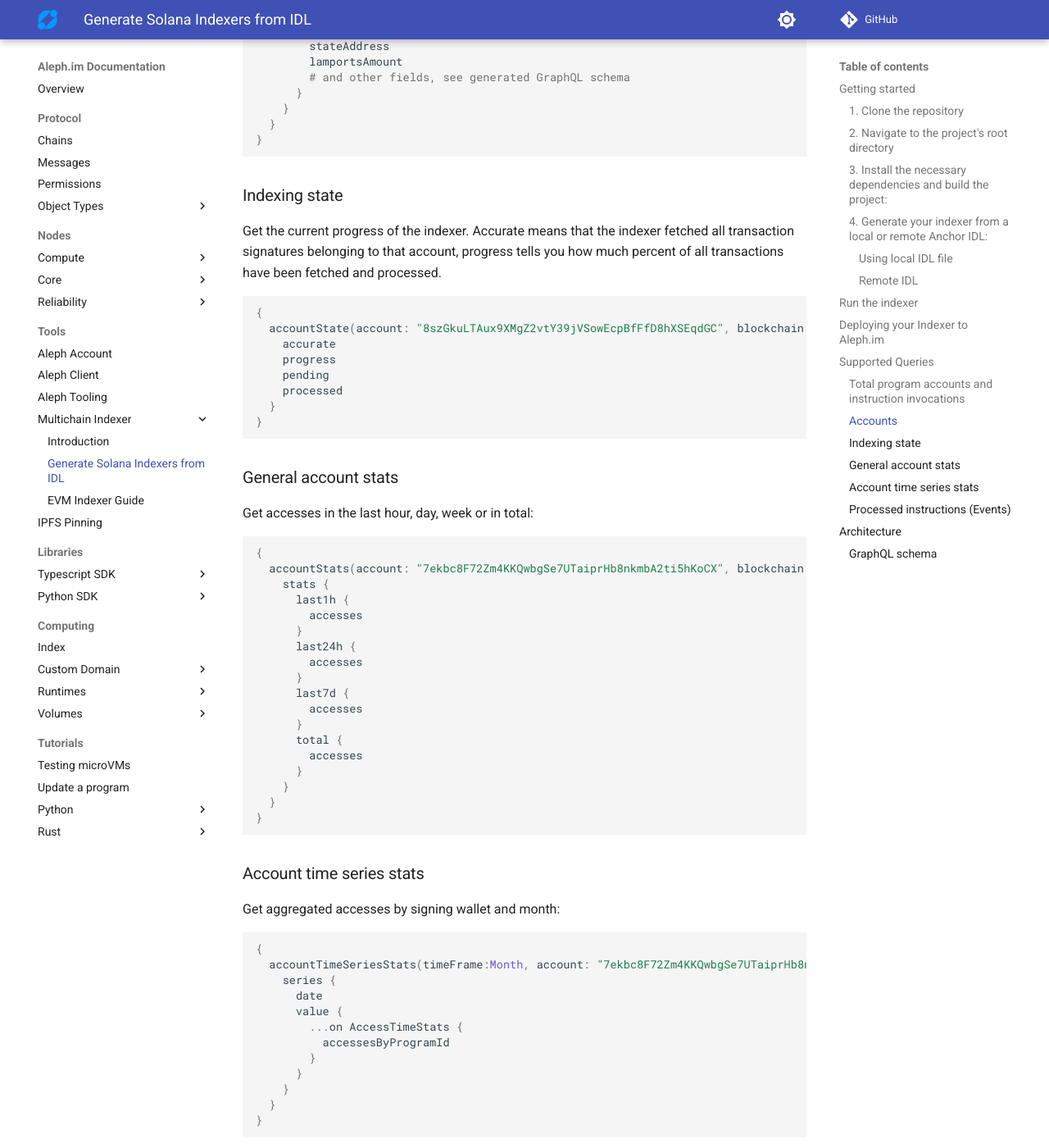
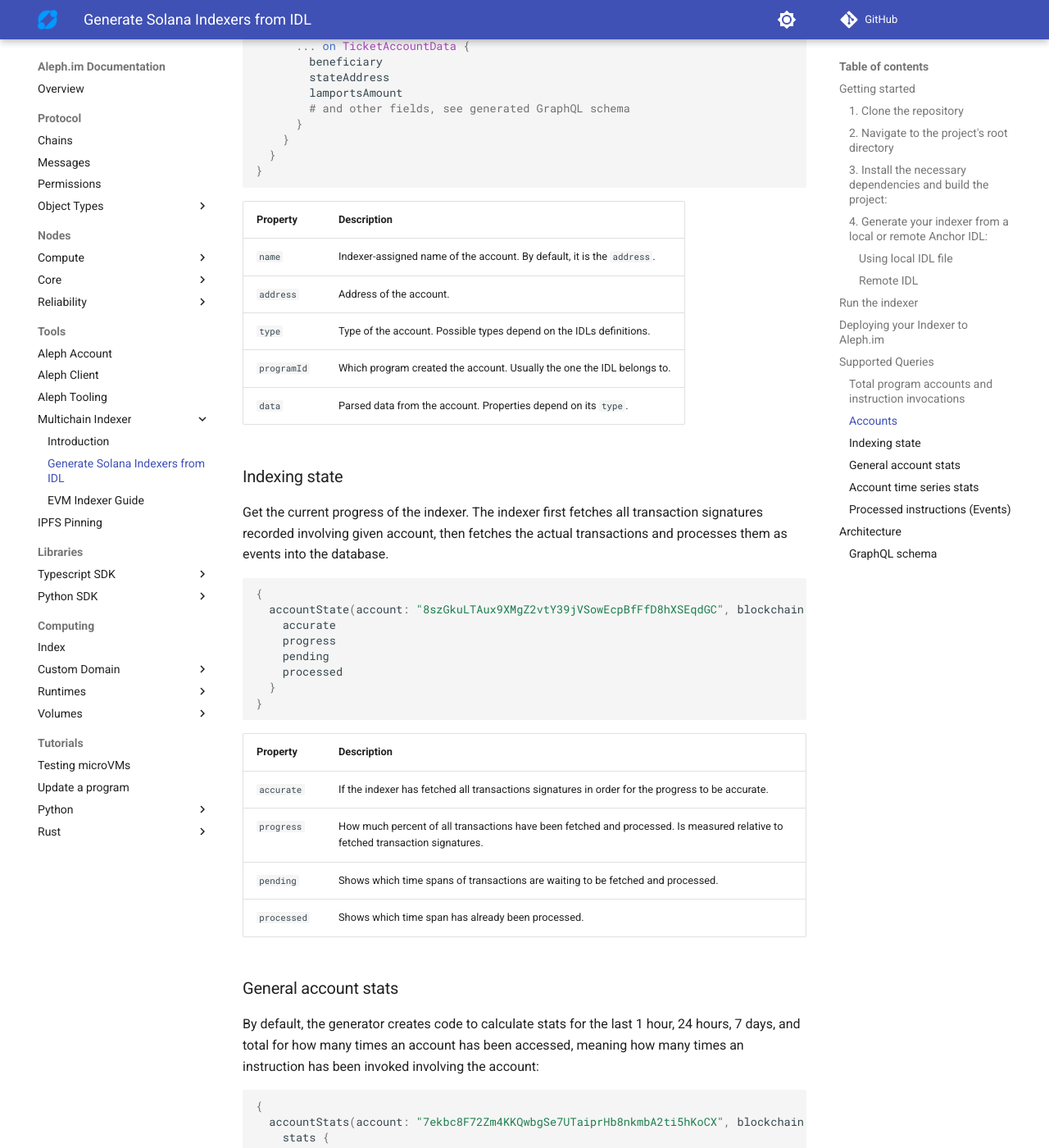
Before and after one commit to aleph-im/aleph-docs, an MkDocs documentation site: the page built from docs/tools/indexer/indexer-generator.md, in a window 1280 px wide and 1400 px high, scrolled down 3857 px. Shown: the whole window at 82% size. Built offline with MkDocs 1.6.1 and Material for MkDocs 9.7.7, drawn with Linux system fonts in a browser that asks for light colours; comment, search, counter and statistics services are not loaded; some of the changed text lies outside the part shown.

Commit message:
Add docs to all GraphQL fields

````diff
--- a/docs/tools/indexer/indexer-generator.md
+++ b/docs/tools/indexer/indexer-generator.md
@@ -102,19 +102,22 @@
 }
 ```
 
-| Property                 | Description                                                                        |
-|--------------------------|------------------------------------------------------------------------------------|
-| totalAccounts            | The amount of indexed accounts by account type                                     |
-| totalAccesses            | The total amount of events registered across all program accounts                  |
-| totalAccessesByProgramId | The amount of events registered by each signer (user) interacting with the program |
-| startTimestamp           | The timestamp of the first indexed event                                           |
-| endTimestamp             | The timestamp of the last indexed event                                            |
+| Property                   | Description                                                                        |
+|----------------------------|------------------------------------------------------------------------------------|
+| `totalAccounts`            | The amount of indexed accounts by account type                                     |
+| `totalAccesses`            | The total amount of events registered across all program accounts                  |
+| `totalAccessesByProgramId` | The amount of events registered by each signer (user) interacting with the program |
+| `startTimestamp`           | The timestamp of the first indexed event                                           |
+| `endTimestamp`             | The timestamp of the last indexed event                                            |
 
 ### Accounts
-Get all accounts, their addresses, Anchor type and contents:
+Get all accounts, their addresses, Anchor IDL type and contents:
+
 ```graphql
 {
   accounts {
+    name
+    programId
     address
     type
     data {
@@ -146,9 +149,18 @@
 }
 ```
 
+| Property    | Description                                                            |
+|-------------|------------------------------------------------------------------------|
+| `name`      | Indexer-assigned name of the account. By default, it is the `address`. |
+| `address`   | Address of the account.                                                |
+| `type`      | Type of the account. Possible types depend on the IDLs definitions.    |
+| `programId` | Which program created the account. Usually the one the IDL belongs to. |
+| `data`      | Parsed data from the account. Properties depend on its `type`.         |
+
 ### Indexing state
-Get the current progress of the indexer. Accurate means that the indexer fetched all transaction signatures belonging to
-that account, progress tells you how much percent of all transactions have been fetched and processed.
+Get the current progress of the indexer. The indexer first fetches all transaction signatures recorded involving given account,
+then fetches the actual transactions and processes them as events into the database.
+
 ```graphql
 {
   accountState(account: "8szGkuLTAux9XMgZ2vtY39jVSowEcpBfFfD8hXSEqdGC", blockchain: "solana", type: transaction) {
@@ -160,11 +172,20 @@
 }
 ```
 
+| Property    | Description                                                                                                                   |
+|-------------|-------------------------------------------------------------------------------------------------------------------------------|
+| `accurate`  | If the indexer has fetched all transactions signatures in order for the progress to be accurate.                              |
+| `progress`  | How much percent of all transactions have been fetched and processed. Is measured relative to fetched transaction signatures. |
+| `pending`   | Shows which time spans of transactions are waiting to be fetched and processed.                                               |
+| `processed` | Shows which time span has already been processed.                                                                             |
+
 ### General account stats
-Get accesses in the last hour, day, week or in total:
+By default, the generator creates code to calculate stats for the last 1 hour, 24 hours, 7 days, and total for how many times
+an account has been accessed, meaning how many times an instruction has been invoked involving the account:
+
 ```graphql
 {
-  accountStats(account: "7ekbc8F72Zm4KKQwbgSe7UTaiprHb8nkmbA2ti5hKoCX", blockchain: "solana") {
+  accountStats(account: "7ekbc8F72Zm4KKQwbgSe7UTaiprHb8nkmbA2ti5hKoCX", blockchain: "solana", type: "access") {
     stats {
       last1h {
         accesses
@@ -177,22 +198,39 @@
       }
       total {
         accesses
+        accessesByProgramId
+        startTimestamp
+        endTimestamp
       }
     }
   }
 }
 ```
 
+| Property              | Description                                                     |
+|-----------------------|-----------------------------------------------------------------|
+| `last1h`              | Stats for the last hour.                                        |
+| `last24h`             | Stats for the last 24 hours.                                    |
+| `last7d`              | Stats for the last 7 days.                                      |
+| `total`               | Total aggregated stats.                                         |
+| `accesses`            | Amount of accesses. Available on all time spans.                |
+| `accessesByProgramId` | Amount of accesses by each signer. Available on all time spans. |
+| `startTimestamp`      | The timestamp of the first indexed event during the time span.  |
+| `endTimestamp`        | The timestamp of the last indexed event during the time span.   |
+
 ### Account time series stats
-Get aggregated accesses by signing wallet and month:
+Similar to the general account stats, but returns a time series of stats for a given account and time frame:
 ```graphql
 {
-  accountTimeSeriesStats(timeFrame:Month, account: "7ekbc8F72Zm4KKQwbgSe7UTaiprHb8nkmbA2ti5hKoCX", type: "access", blockchain: "solana") {
+  accountTimeSeriesStats(timeFrame: Month, account: "7ekbc8F72Zm4KKQwbgSe7UTaiprHb8nkmbA2ti5hKoCX", type: "access", blockchain: "solana") {
     series {
       date
       value {
         ...on AccessTimeStats {
+          accesses
           accessesByProgramId
+          startTimestamp
+          endTimestamp
         }
       }
     }
@@ -200,8 +238,14 @@
 }
 ```
 
+| Property | Description                                       |
+|----------|---------------------------------------------------|
+| `date`   | The beginning timestamp of the time series entry. |
+| `value`  | The stats for the given timestamp.                |
+
 ### Processed instructions (Events)
-Get the latest 1000 processed instructions:
+Get the latest ten processed `OrderUnstake` instructions (events) for a given account:
+
 ```graphql
 {
   events(account: "7ekbc8F72Zm4KKQwbgSe7UTaiprHb8nkmbA2ti5hKoCX", types: OrderUnstake, limit: 10) {
@@ -222,6 +266,14 @@
 }
 ```
 
+| Property       | Description                         |
+|----------------|-------------------------------------|
+| `id`           | The unique identifier of the event. |
+| `timestamp`    | The timestamp of the event.         |
+| `type`         | The Anchor IDL type of the event.   |
+| `signer`       | The signer of the event.            |
+| `info`         | The parsed data of the event.       |
+
 ## Architecture
 The indexer generator creates all the necessary files to run a Solana indexer without any additional coding required.
 In case you want to modify the indexer, you can do so by editing the generated files in the `packages/<idl-name>` directory.
````
